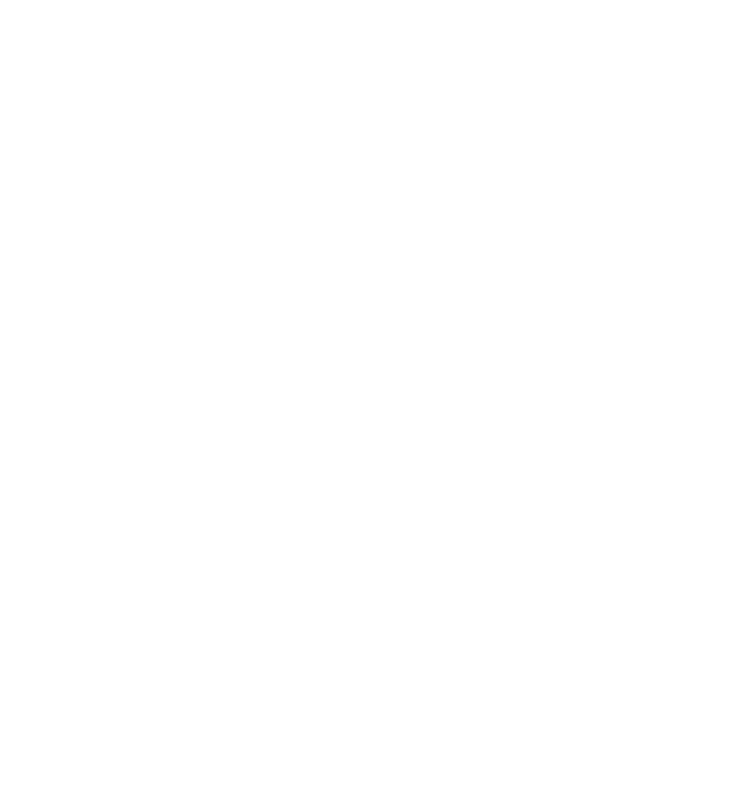
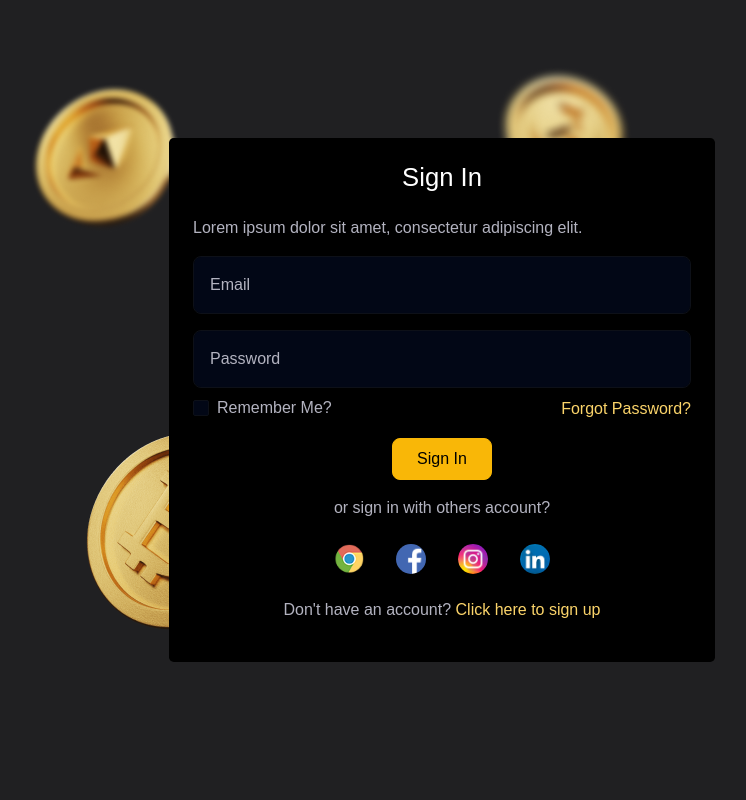
Before and after one commit to GodsplanElot/Bitcoin_mining_BANK, a Django app: page /login/ in a window 1280 px wide. Before the commit the part shown is empty. Shown: the whole page, without its empty margins (198-944 px from the left). Run offline with Django 5.2, Linux system fonts and the light colour scheme; some libraries are stand-ins or nearby versions.

Commit message:
added the style for the login in page and made the link functional in the aside navbar

```diff
--- a/core/pages/templates/pages/base.html
+++ b/core/pages/templates/pages/base.html
@@ -158,7 +158,7 @@
 
                       <!-- SIDE NAVBAR BUTTONS -->
                       <li class="nav-item ">
-                        <a class="nav-link " aria-current="page" href="login.html">
+                        <a class="nav-link " aria-current="page" href="{% url 'pages:login' %}">
                             <i class="icon">
                                 <svg width="20" viewbox="0 0 24 24" fill="none" xmlns="http://www.w3.org/2000/svg">
                                   <path opacity="0.4" d="M7.29639 6.446C7.29639 3.995 9.35618 2 11.8878 2H16.9201C19.4456 2 21.5002 3.99 21.5002 6.436V17.552C21.5002 20.004 19.4414 22 16.9098 22H11.8775C9.35205 22 7.29639 20.009 7.29639 17.562V16.622V6.446Z" fill="currentColor"></path>                                <path d="M16.0374 11.4538L13.0695 8.54482C12.7627 8.24482 12.2691 8.24482 11.9634 8.54682C11.6587 8.84882 11.6597 9.33582 11.9654 9.63582L13.5905 11.2288H3.2821C2.85042 11.2288 2.5 11.5738 2.5 11.9998C2.5 12.4248 2.85042 12.7688 3.2821 12.7688H13.5905L11.9654 14.3628C11.6597 14.6628 11.6587 15.1498 11.9634 15.4518C12.1168 15.6028 12.3168 15.6788 12.518 15.6788C12.717 15.6788 12.9171 15.6028 13.0695 15.4538L16.0374 12.5448C16.1847 12.3998 16.268 12.2038 16.268 11.9998C16.268 11.7948 16.1847 11.5988 16.0374 11.4538Z" fill="currentColor"></path>
--- a/core/pages/templates/pages/login.html
+++ b/core/pages/templates/pages/login.html
@@ -0,0 +1,119 @@
+<!doctype html>
+{% load static %}
+
+<html lang="en" data-bs-theme="dark">
+  <head>
+    <meta charset="utf-8">
+      <meta name="viewport" content="width=device-width, initial-scale=1, shrink-to-fit=no">
+      <title>Register New User</title>
+      <!-- Favicon -->
+      <link rel="shortcut icon" href="{% static 'pages/images/favicon.ico' %}">
+      <link rel="stylesheet" href="{% static 'pages/css/core/libs.min.css' %}">
+      <link rel="stylesheet" href="{% static 'pages/css/coinex.min.css' %}">
+      <link rel="stylesheet" href="{% static 'pages/css/custom.min.css' %}">
+      <link rel="preconnect" href="https://fonts.googleapis.com">
+      <link rel="preconnect" href="https://fonts.gstatic.com" crossorigin="">
+      <link href="../../../css2?family=Poppins:ital,wght@0,400;0,500;0,600;0,700;0,800;1,400;1,500;1,600;1,700;1,800&display=swap" rel="stylesheet">  </head>
+  <body class="" data-bs-spy="scroll" data-bs-target="#elements-section" data-bs-offset="0" tabindex="0">
+    <!-- loader Start -->
+    <div id="loading">
+      <div class="loader simple-loader">
+          <div class="loader-body"></div>
+      </div>    </div>
+    <!-- loader END -->
+
+    <div style="background-image: url('{% static 'pages/images/auth/01.png' %}')">
+        <div class="wrapper">
+<section class="vh-100 bg-image">
+    <div class="container h-100">
+        <div class="row justify-content-center h-100 align-items-center">
+            <div class="col-lg-6 col-md-8 mt-5">
+                <div class="card bg-dark">
+                    <div class="card-body">
+                        <div class="auth-form">
+                                <h2 class="text-center mb-4">Sign In</h2>
+                                <form>
+                                    <p>Lorem ipsum dolor sit amet, consectetur adipiscing elit.</p>
+                                    <div class="form-floating mb-3">
+                                        <input type="email" class="form-control" id="floatingInput" placeholder="name@example.com">
+                                        <label for="floatingInput">Email</label>
+                                    </div>
+                                     <div class="form-floating mb-2">
+                                        <input type="email" class="form-control" id="Password" placeholder="Password">
+                                        <label for="Password">Password</label>
+                                    </div>
+                                    <div class="d-flex justify-content-between  align-items-center flex-wrap gap-2">
+                                        <div class="form-group mb-0">
+                                            <div class="form-check">
+                                                <input class="form-check-input" type="checkbox" id="Remember">
+                                                <label class="form-check-label" for="Remember">Remember Me?</label>
+                                            </div>
+                                        </div>
+                                        <div class="form-group mb-0">
+                                            <a href="recoverpw.html">Forgot Password?</a>
+                                        </div>
+                                    </div>
+                                    <div class="text-center mt-3">
+                                        <button type="button" class="btn btn-primary">Sign In</button>
+                                    </div>
+                                    <div class="text-center mt-3">
+                                        <p>or sign in with others account?</p>
+                                    </div>
+                                     <div class="d-flex justify-content-center ">
+                                        <ul class="list-group list-group-horizontal   list-group-flush">
+                                            <li class="list-group-item bg-transparent border-0">
+                                            <a href="#"><img src="{% static 'pages/images/brands/01.png' %}" class="img-fluid avatar avatar-30 avatar-rounded" alt="img60"></a>
+                                            </li>
+                                            <li class="list-group-item bg-transparent border-0">
+                                            <a href="#"><img src="{% static 'pages/images/brands/02.png' %}" class="img-fluid avatar avatar-30 avatar-rounded" alt="gm"></a>
+                                            </li>
+                                            <li class="list-group-item bg-transparent border-0">
+                                            <a href="#"><img src="{% static 'pages/images/brands/03.png' %}" class="img-fluid avatar avatar-30 avatar-rounded" alt="im"></a>
+                                            </li>
+                                            <li class="list-group-item bg-transparent border-0">
+                                            <a href="#"><img src="{% static 'pages/images/brands/04.png' %}" class="img-fluid avatar avatar-30 avatar-rounded" alt="li"></a>
+                                            </li>
+                                        </ul>
+                                    </div>
+                                </form>
+                                <div class="new-account mt-3 text-center">
+                                    <p>Don't have an account? <a class="" href="sign-up.html">Click
+                                            here to sign up</a></p>
+                                </div>
+                            </div>
+                    </div>
+                </div>
+            </div>
+        </div>
+    </div>
+</section>
+        </div>
+      </div>
+
+  <!-- Backend Bundle JavaScript -->
+  <script src="{% static 'pages/js/core/libs.min.js' %}"></script>
+  <script src="{% static 'pages/js/core/external.min.js' %}"></script>
+
+  <!-- widgetchart JavaScript -->
+  <script src="{% static 'pages/js/charts/widgetcharts.js' %}"></script>
+
+  <!-- GSAP Animation JS-->
+  <script src="{% static 'pages/vendor/gsap/gsap.min.js' %}"></script>
+  <script src="{% static 'pages/vendor/gsap/ScrollTrigger.min.js' %}"></script>
+
+  <!-- fslightbox JavaScript -->
+  <script src="{% static 'pages/js/fslightbox.js' %}"></script>
+
+  <!-- Mapchart JavaScript -->
+  <script src="{% static 'pages/js/charts/vector-chart.js' %}"></script>
+  <script src="{% static 'pages/js/charts/dashboard.js' %}"></script>
+
+  <!-- app JavaScript -->
+<script src="{% static 'pages/js/coinex.js' %}"></script>
+
+  <!-- apexchart JavaScript -->
+  <script src="{% static 'pages/js/charts/apexcharts.js' %}"></script>
+
+  <!-- Gsap Animation Init -->
+  <script src="{% static 'pages/js/gsap.js' %}"></script>  </body>
+</html>
```
